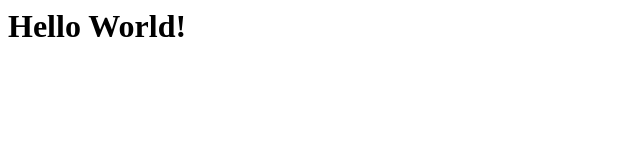
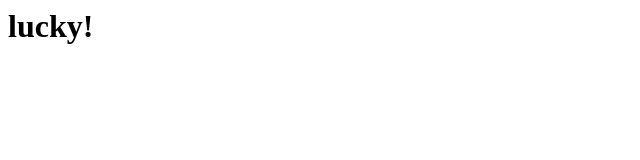
Before and after one commit to dfrrfd/web, a plain HTML site: page index.html in a window 1280 px wide. Shown: the whole page, without its empty margins (0-640 px from the left). Drawn offline with Linux system fonts and the light colour scheme.

Commit message:
Update index.html

```diff
--- a/index.html
+++ b/index.html
@@ -2,6 +2,6 @@
 <header>
 </header>
 <body>
-<h1>Hello World!</h1>
+<h1> lucky!</h1>
 </body>
 </html>
```
